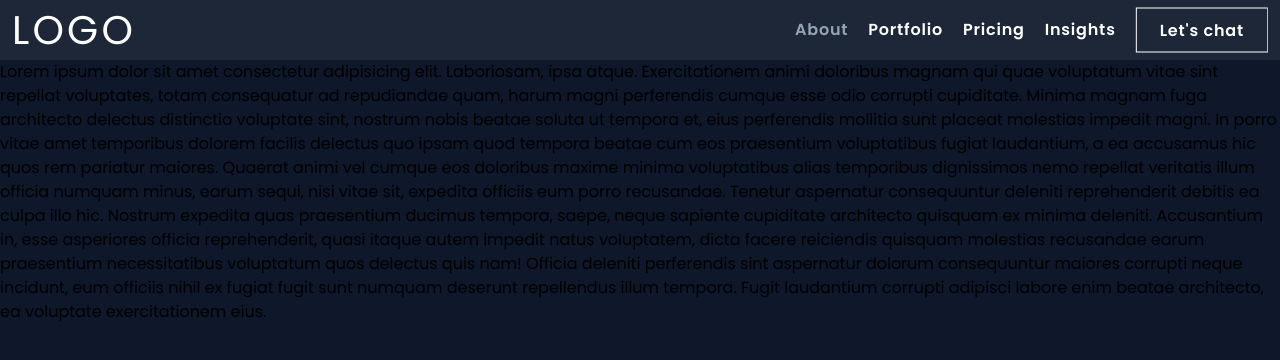
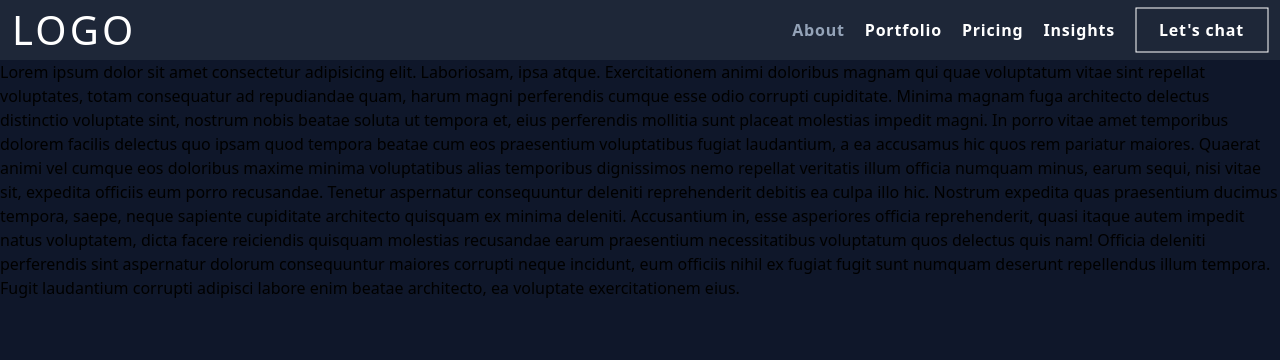
Before and after one commit to Ginjak/gjwebdev-main, a plain HTML site: page index.html in a window 1280 px wide. Drawn offline with nearby package versions, Linux system fonts and the light colour scheme.

Commit message:
removed google cdn

```diff
--- a/custom-js.js
+++ b/custom-js.js
@@ -1,92 +1,63 @@
-// Slide in sub menu when nav is not visible
 document.addEventListener("DOMContentLoaded", () => {
   const navigation = document.getElementById("navigation");
   const subNav = document.querySelector(".sub-nav");
+  const hamburger = document.getElementById("hamburger-menu");
+  const nav = document.getElementById("mobile-nav");
+  const body = document.body;
 
   let lastScrollY = window.scrollY;
 
-  // Initialize the subNav state on page load
-  function initializeSubNav() {
-    if (window.scrollY <= navigation.clientHeight) {
-      subNav.style.transform = "translateY(-100%)"; // Ensure subNav is hidden
-    } else {
-      subNav.style.transform = "translateY(0)"; // Show subNav if scrolled past nav
-    }
-  }
+  // Initialize subNav visibility based on scroll position
+  const updateSubNavVisibility = () => {
+    subNav.style.transform =
+      window.scrollY <= navigation.clientHeight
+        ? "translateY(-100%)"
+        : "translateY(0)";
+  };
 
   // Handle scroll events
-  function handleScroll() {
+  const handleScroll = () => {
     const currentScrollY = window.scrollY;
 
-    if (
-      currentScrollY > lastScrollY &&
-      currentScrollY > navigation.clientHeight
-    ) {
-      // Scrolling down and past the navigation
-      subNav.style.transform = "translateY(0)"; // Slide in
-    } else if (
-      currentScrollY < lastScrollY &&
+    subNav.style.transform =
+      currentScrollY > lastScrollY && currentScrollY > navigation.clientHeight
+        ? "translateY(0)"
+        : currentScrollY < lastScrollY &&
           currentScrollY <= navigation.clientHeight
-    ) {
-      // Scrolling up and navigation is in view
-      subNav.style.transform = "translateY(-100%)"; // Slide up and hide
-    }
+        ? "translateY(-100%)"
+        : subNav.style.transform;
 
     lastScrollY = currentScrollY;
-  }
+  };
 
+  // Add event listeners
   window.addEventListener("scroll", handleScroll);
-  initializeSubNav(); // Call to set the initial state
-});
+  updateSubNavVisibility();
 
   // Calculate scrollbar width
-function getScrollbarWidth() {
+  const getScrollbarWidth = () => {
     const div = document.createElement("div");
-  div.style.overflow = "scroll";
-  div.style.width = "100px";
-  div.style.height = "100px";
-  div.style.position = "absolute";
-  div.style.visibility = "hidden"; // Prevent it from being visible
+    div.style.cssText =
+      "overflow: scroll; width: 100px; height: 100px; position: absolute; visibility: hidden;";
+    const innerDiv = document.createElement("div");
+    innerDiv.style.width = "100%";
+    div.appendChild(innerDiv);
     document.body.appendChild(div);
-
-  const innerDiv = document.createElement("div");
-  innerDiv.style.width = "100%"; // Set to 100% to take the full width of the parent
-  innerDiv.style.height = "100px"; // Set a fixed height
-  div.appendChild(innerDiv);
-
     const scrollbarWidth = div.offsetWidth - innerDiv.offsetWidth;
-
-  // Cleanup
-  div.remove();
-
+    div.remove(); // Cleanup
     return scrollbarWidth;
-}
+  };
 
   // Usage
   const scrollbarWidth = getScrollbarWidth();
-console.log("Scrollbar width:", scrollbarWidth);
 
-// Adjust content padding based on scrollbar width
-const contentDiv = document.querySelector(".asdasd");
-contentDiv.style.paddingRight = `${scrollbarWidth}px`; // Adjust padding based on scrollbar width
+  document.querySelector(".asdasd").style.paddingRight = `${scrollbarWidth}px`;
 
-// Hamburger mobile menu
-let hamburger = document.getElementById("hamburger-menu"),
-  nav = document.getElementById("mobile-nav"),
-  body = document.body; // Get the body element
-
+  // Hamburger mobile menu functionality
   hamburger.addEventListener("click", function () {
+    const isOpen = nav.classList.toggle("is-open");
     this.classList.toggle("is-open");
-  nav.classList.toggle("is-open");
-
-  // Toggle class on body to disable scrolling
-  if (nav.classList.contains("is-open")) {
-    body.classList.add("no-scroll");
-    // Add margin-right to hamburger menu button based on scrollbar width
-    hamburger.style.marginRight = `${scrollbarWidth}px`;
-  } else {
-    body.classList.remove("no-scroll");
-    // Reset margin-right when mobile nav is closed
-    hamburger.style.marginRight = "0";
-  }
+    body.classList.toggle("no-scroll", isOpen);
+    this.style.marginRight = isOpen ? `${scrollbarWidth}px` : "0";
   });
+});
--- a/index.html
+++ b/index.html
@@ -3,12 +3,12 @@
   <head>
     <meta charset="UTF-8" />
     <meta name="viewport" content="width=device-width, initial-scale=1.0" />
-    <link rel="preconnect" href="https://fonts.googleapis.com" />
+    <!-- <link rel="preconnect" href="https://fonts.googleapis.com" />
     <link rel="preconnect" href="https://fonts.gstatic.com" crossorigin />
     <link
       href="https://fonts.googleapis.com/css2?family=Poppins:ital,wght@0,100;0,200;0,300;0,400;0,500;0,600;0,700;0,800;0,900;1,100;1,200;1,300;1,400;1,500;1,600;1,700;1,800;1,900&display=swap"
       rel="stylesheet"
-    />
+    /> -->
     <script src="https://cdn.tailwindcss.com"></script>
     <script>
       tailwind.config = {
--- a/styles.css
+++ b/styles.css
@@ -19,7 +19,7 @@ Poppins
 
 body {
   background: var(--main-dark-color);
-  font-family: "Poppins", sans-serif;
+  /* font-family: "Poppins", sans-serif; */
   height: 1400px;
 }
 
@@ -186,10 +186,12 @@ body {
   font-size: 1.4em;
   text-decoration: none;
   font-weight: bold;
+  transition: color 0.2s linear !important;
 }
 
 .mobile-nav a:hover {
   color: var(--main-ligther-color);
+  transition: color 0.2s linear !important;
 }
 
 .open-mobile-nav {
```
Lines whose indentation alone changed are shown as unchanged.
